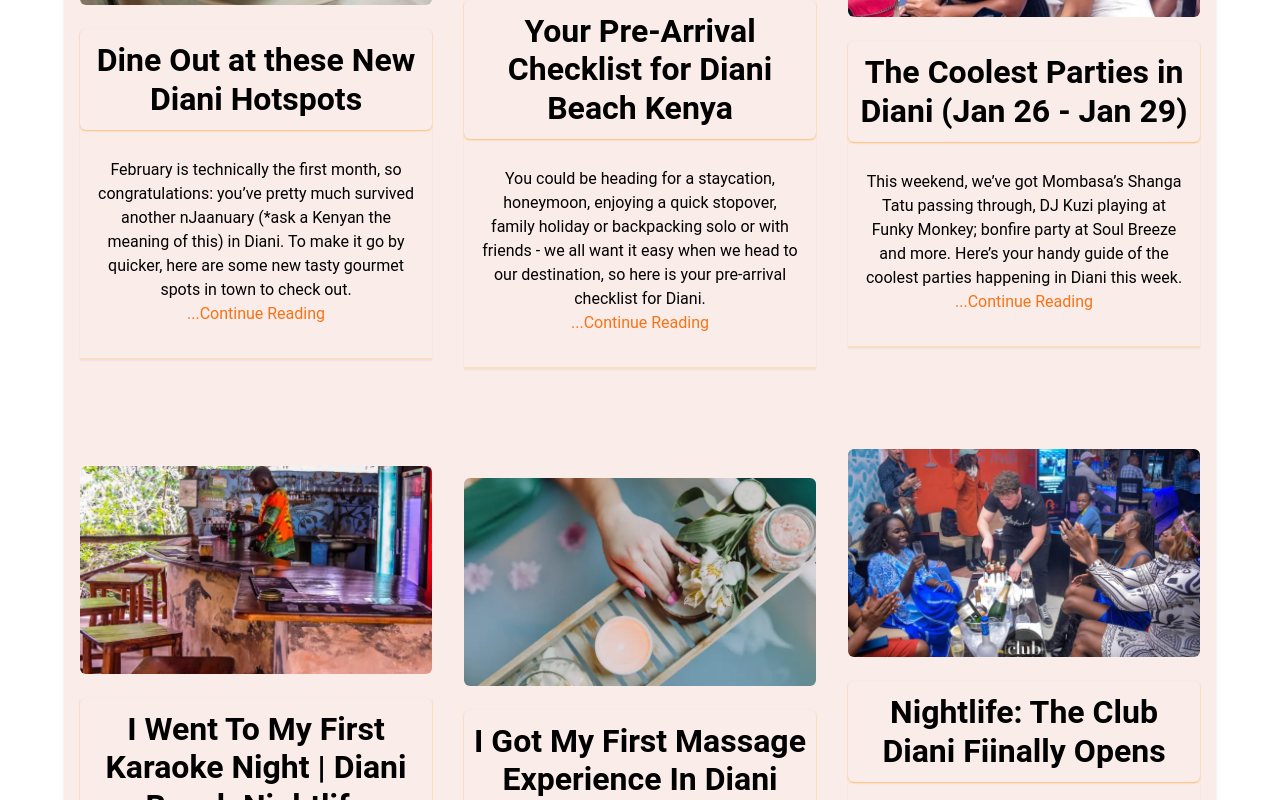
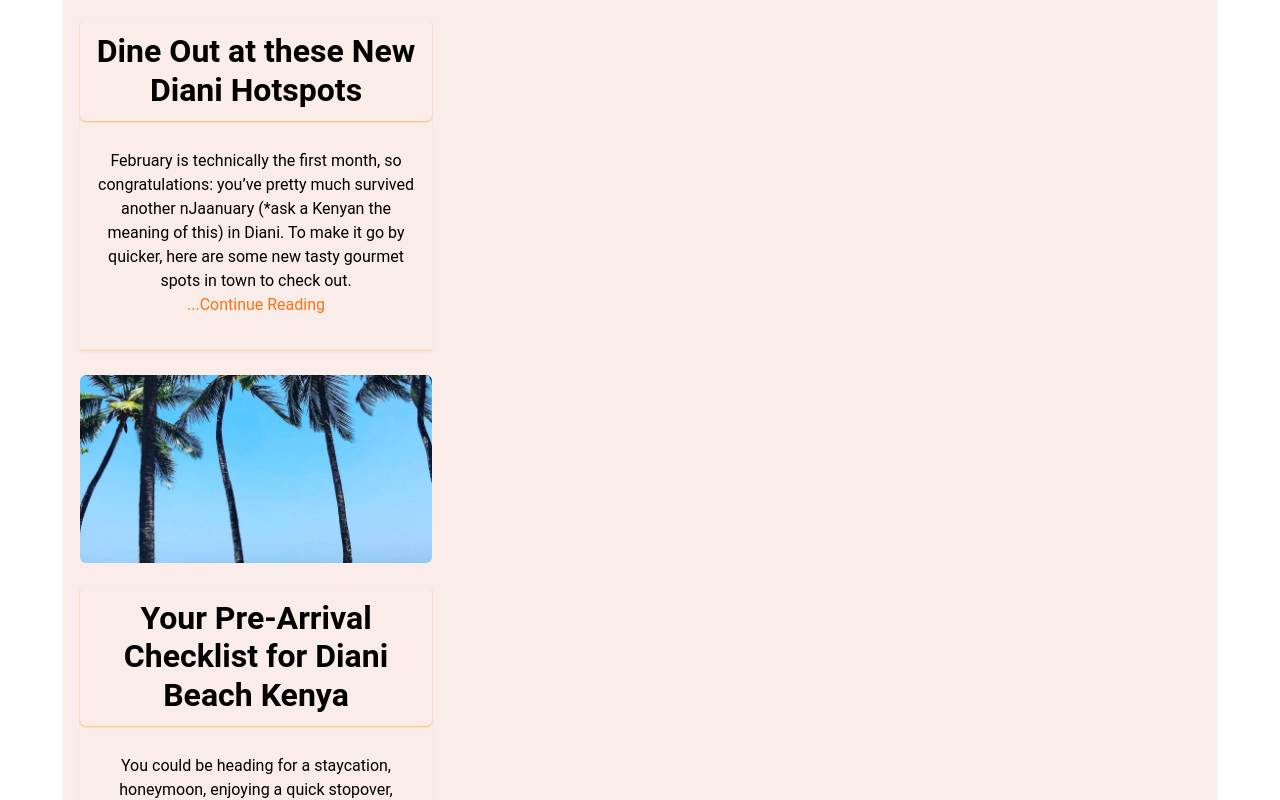
Before and after one commit to MatthewsRicky/travelapp, a Next.js app: page / in a window 1280 px wide. Shown: the part 960-1760 px from the top of the page. Built offline with nearby package versions, Linux system fonts and the light colour scheme.

Commit message:
Update BlogCard.tsx

```diff
--- a/components/BlogCard.tsx
+++ b/components/BlogCard.tsx
@@ -21,7 +21,7 @@ const BlogCard = ({ src, alt, title, description }: blogItems) => {
 				</span>
 			</header>
 			<div className='grid my-10 w-[90%] md:grid-cols-2 lg:grid-cols-3 gap-8 max-container items-center blogs-bg p-4 border-none shadow-md rounded-lg'>
-				<>
+				<div>
 					{BLOG_SECTION.map((blog) => (
 						<article
 							key={blog.title}
@@ -38,19 +38,19 @@ const BlogCard = ({ src, alt, title, description }: blogItems) => {
 									<h1 className='bold-32 px-2 py-3 shadow-sm rounded-md shadow-orange-300  flex text-center text-md my-3 items'>
 										{blog.title}
 									</h1>
-									<p className='mb-4 p-4 text-center'>
+									<article className='mb-4 p-4 text-center'>
 										{blog.description}
 										<Link
 											href='/'
 											className='text-orange-500 hover:underline'>
 											<p>...Continue Reading</p>
 										</Link>
-									</p>
+									</article>
 								</div>
 							</div>
 						</article>
 					))}
-				</>
+				</div>
 			</div>
 		</section>
 	);
```
